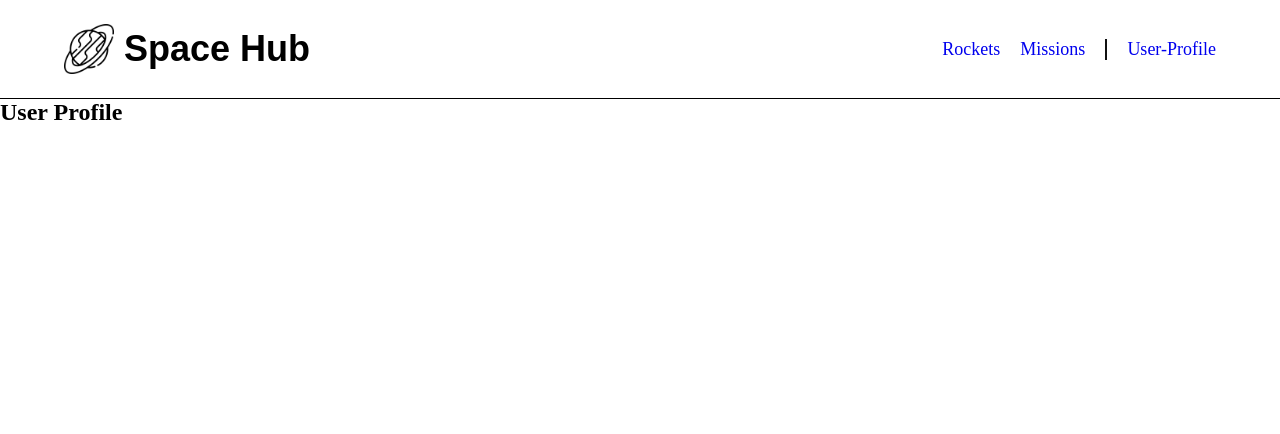
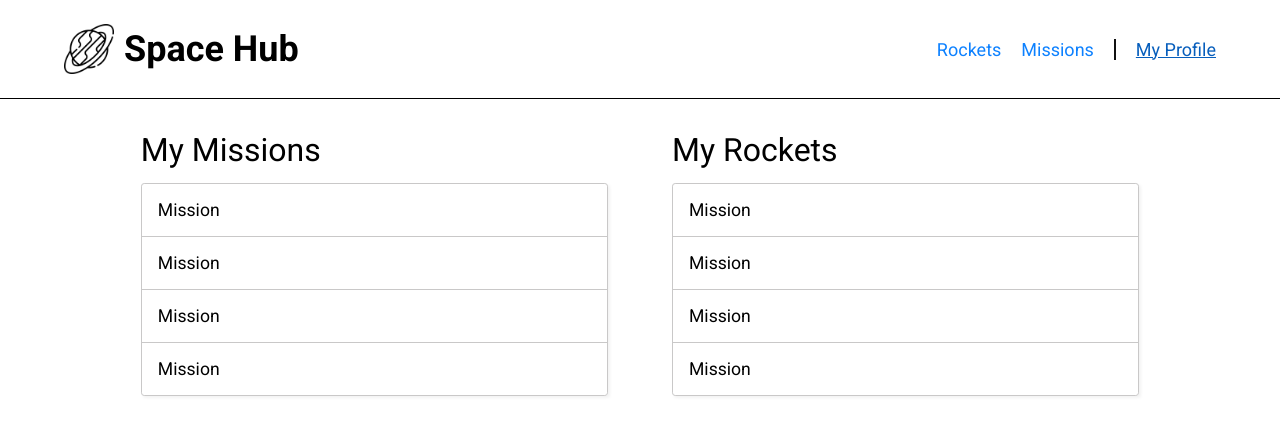
Before and after one commit to kennyegun24/space-travel-hub, a React (Create React App) app: page /profile in a window 1280 px wide. Shown: the top 434 px of the page. Built offline with nearby package versions, Linux system fonts and the light colour scheme.

Commit message:
Add basic markup for mission and My Profile pages
Add styling to the apps pages

Reorder files

```diff
--- a/public/index.html
+++ b/public/index.html
@@ -8,6 +8,12 @@
     <meta
       name="description"
       content="Web site created using create-react-app"
+    />
+    <link rel="preconnect" href="https://fonts.googleapis.com" />
+    <link rel="preconnect" href="https://fonts.gstatic.com" crossorigin />
+    <link
+      href="https://fonts.googleapis.com/css2?family=Poppins:wght@400;500;600;700&family=Roboto:wght@400;500;700&display=swap"
+      rel="stylesheet"
     />
     <link rel="apple-touch-icon" href="%PUBLIC_URL%/logo192.png" />
     <!--
--- a/src/App.css
+++ b/src/App.css
@@ -1,10 +1,42 @@
+* {
+  box-sizing: border-box;
+  padding: 0;
+  margin: 0;
+}
+
+body {
+  font-family: 'Roboto', 'Poppins', sans-serif;
+}
+
+section {
+  min-height: calc(100vh - 99px);
+}
+
+ul {
+  list-style-type: none;
+}
+
+a {
+  text-decoration: none;
+  font-size: 18px;
+}
+
+table,
+th,
+td {
+  border: 1px solid #e2e5e9;
+}
+
+button {
+  cursor: pointer;
+}
+
+button:hover {
+  filter: brightness(12%);
+}
+
 .logoimg {
   width: 50px;
-}
-
-* {
-  padding: 0;
-  margin: 0;
 }
 
 .nav {
@@ -15,12 +47,24 @@
   padding: 24px 5%;
 }
 
+.nav-link {
+  color: #0d81ff;
+}
+
+.nav-link:hover {
+  color: #075ebc;
+}
+
+.active {
+  color: #075ebc;
+  text-decoration: underline;
+}
+
 .navFst {
   display: flex;
   gap: 10px;
   align-items: center;
   font-size: 18px;
-  font-family: sans-serif;
 }
 
 .nav-sec {
@@ -34,11 +78,6 @@
   background: #111;
 }
 
-.Link {
-  text-decoration: none;
-  font-size: 18px;
-}
-
 .rocketImg {
   width: 250px;
   height: auto;
@@ -49,7 +88,6 @@
   gap: 10px;
   padding: 12px 24px;
   flex-direction: column;
-  font-family: sans-serif;
 }
 
 .rocketDivSm {
@@ -70,3 +108,88 @@
   display: flex;
   gap: 10px;
 }
+
+/* ........... Missions Page ............ */
+
+.missions-section {
+  padding: 1rem 3rem;
+}
+
+.missions-table {
+  border-collapse: collapse;
+  width: 100%;
+}
+
+.missions-table td,
+th {
+  padding: 0.7rem;
+}
+
+.missions-table tr:nth-child(2) {
+  border-bottom-color: transparent;
+}
+
+.missions-table tr:nth-child(2n) {
+  background-color: #f2f2f2;
+}
+
+.mission-details td:nth-child(2) {
+  width: 70%;
+}
+
+.join-btn {
+  background-color: transparent;
+  padding: 0.6rem 0.7rem;
+  margin: 0 auto;
+  display: block;
+  border: 1.8px solid #666b6f;
+  border-radius: 0.3rem;
+}
+
+.member-badge {
+  display: block;
+  margin: 0 auto;
+  width: fit-content;
+  background-color: #6d757d;
+  color: #fff;
+  padding: 0.15rem 0.5rem;
+  border-radius: 0.2rem;
+}
+
+/* ............ User Profile ............ */
+
+.missions-container {
+  display: flex;
+  gap: 2rem;
+  padding: 1rem;
+  justify-content: center;
+}
+
+.missions-container header {
+  font-size: 2rem;
+  margin-bottom: 0.9rem;
+}
+
+.missions-column,
+.rockets-column {
+  padding: 1rem;
+  height: auto;
+  width: 40%;
+  border-radius: 0.5rem;
+}
+
+.column-items {
+  border-radius: 0.2rem;
+  border: 1px solid rgb(201, 200, 200);
+  box-shadow: 2px 2px 3px rgba(111, 110, 110, 0.09);
+}
+
+.column-item {
+  border-bottom: 1px solid rgb(201, 200, 200);
+  padding: 1rem 1rem;
+  font-size: 1.1rem;
+}
+
+.column-item:last-child {
+  border-bottom: none;
+}
--- a/src/App.js
+++ b/src/App.js
@@ -2,8 +2,8 @@ import './App.css';
 import { Route, Routes } from 'react-router-dom';
 import Navbar from './components/navbar';
 import Rockets from './components/rockets';
-import Missions from './components/missions';
-import Profile from './components/userProfile';
+import Missions from './pages/missions';
+import Profile from './pages/userProfile';
 
 function App() {
   return (
--- a/src/components/missions.js
+++ /dev/null
@@ -1,5 +0,0 @@
-const Missions = () => (
-  <h2>Missions</h2>
-);
-
-export default Missions;
--- a/src/components/navbar.jsx
+++ b/src/components/navbar.jsx
@@ -1,4 +1,4 @@
-import { Link } from 'react-router-dom';
+import { NavLink } from 'react-router-dom';
 import logo from '../assets/saturn.png';
 
 const Navbar = () => (
@@ -8,10 +8,16 @@ const Navbar = () => (
       <h1>Space Hub</h1>
     </div>
     <div className="nav-sec">
-      <Link className="Link" to="./">Rockets</Link>
-      <Link className="Link" to="./missions">Missions</Link>
+      <NavLink className="nav-link" to="./">
+        Rockets
+      </NavLink>
+      <NavLink className="nav-link" to="./missions">
+        Missions
+      </NavLink>
       <p className="horizontal" />
-      <Link className="Link" to="./profile">User-Profile</Link>
+      <NavLink className="nav-link" to="./profile">
+        My Profile
+      </NavLink>
     </div>
   </div>
 );
--- /dev/null
+++ b/src/components/singleMission.jsx
@@ -0,0 +1,23 @@
+// import { useSelector } from 'react-redux';
+
+const singleMission = (mission) => {
+  const hello = () => 'hello';
+
+  return (
+    <tr className="mission-details">
+      <td>{mission.name}</td>
+      <td>{mission.description}</td>
+      <td>
+        <div className="member-badge">Not a Member</div>
+      </td>
+      <td>
+        <button type="button" className="join-btn">
+          Join Mission
+        </button>
+      </td>
+      <div>{hello()}</div>
+    </tr>
+  );
+};
+
+export default singleMission;
--- a/src/components/userProfile.jsx
+++ /dev/null
@@ -1,5 +0,0 @@
-const Profile = () => (
-  <h2>User Profile</h2>
-);
-
-export default Profile;
--- /dev/null
+++ b/src/pages/missions.jsx
@@ -0,0 +1,15 @@
+// import singleMission from '../components/singleMission';
+
+const Missions = () => (
+  <section className="missions-section">
+    <table className="missions-table">
+      <tr>
+        <th>Mission</th>
+        <th>Description</th>
+        <th>Status</th>
+      </tr>
+    </table>
+  </section>
+);
+
+export default Missions;
--- /dev/null
+++ b/src/pages/userProfile.jsx
@@ -0,0 +1,24 @@
+const Profile = () => (
+  <section className="missions-container">
+    <div className="missions-column">
+      <header>My Missions</header>
+      <ul className="column-items">
+        <li className="column-item">Mission</li>
+        <li className="column-item">Mission</li>
+        <li className="column-item">Mission</li>
+        <li className="column-item">Mission</li>
+      </ul>
+    </div>
+    <div className="rockets-column">
+      <header>My Rockets</header>
+      <ul className="column-items">
+        <li className="column-item">Mission</li>
+        <li className="column-item">Mission</li>
+        <li className="column-item">Mission</li>
+        <li className="column-item">Mission</li>
+      </ul>
+    </div>
+  </section>
+);
+
+export default Profile;
```
Also changed, not shown: src/components/rockets.jsx (+25 -18 lines), 1 other file (tests, documents, lock files or other folders).
